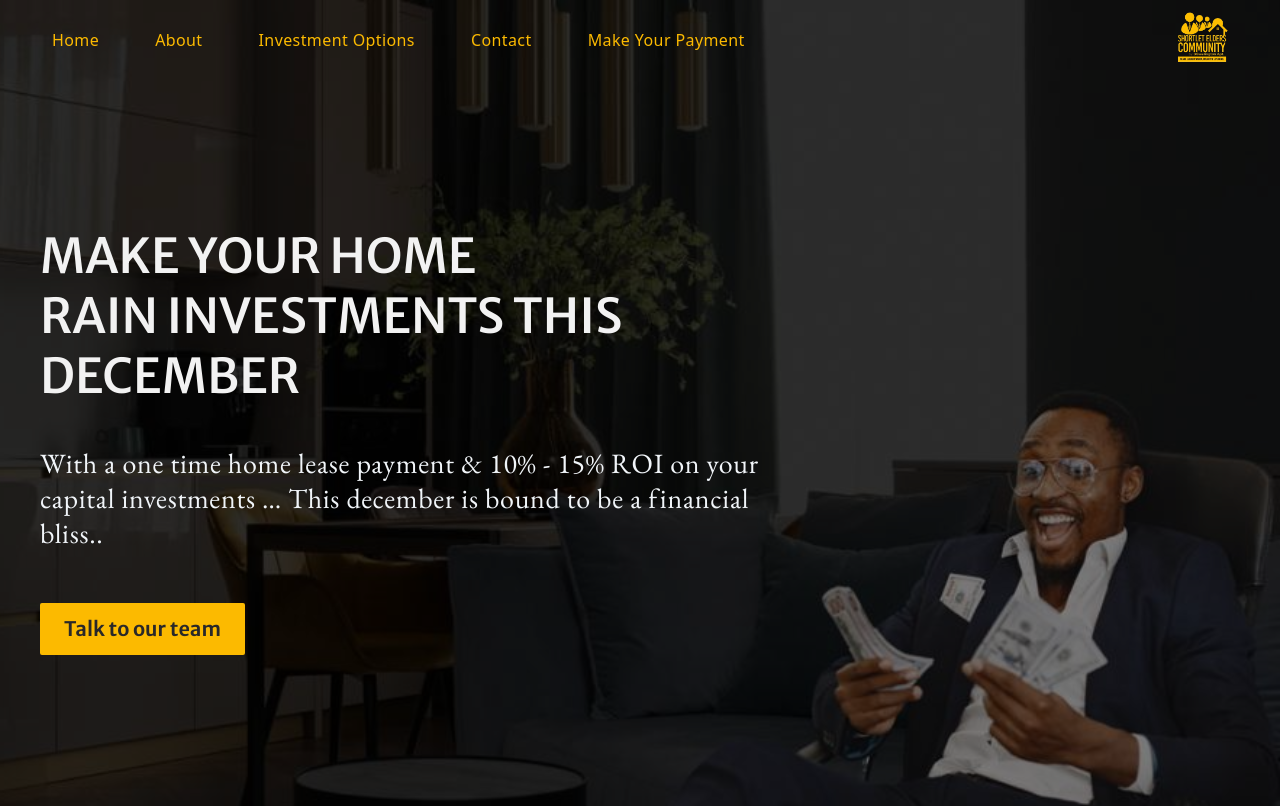
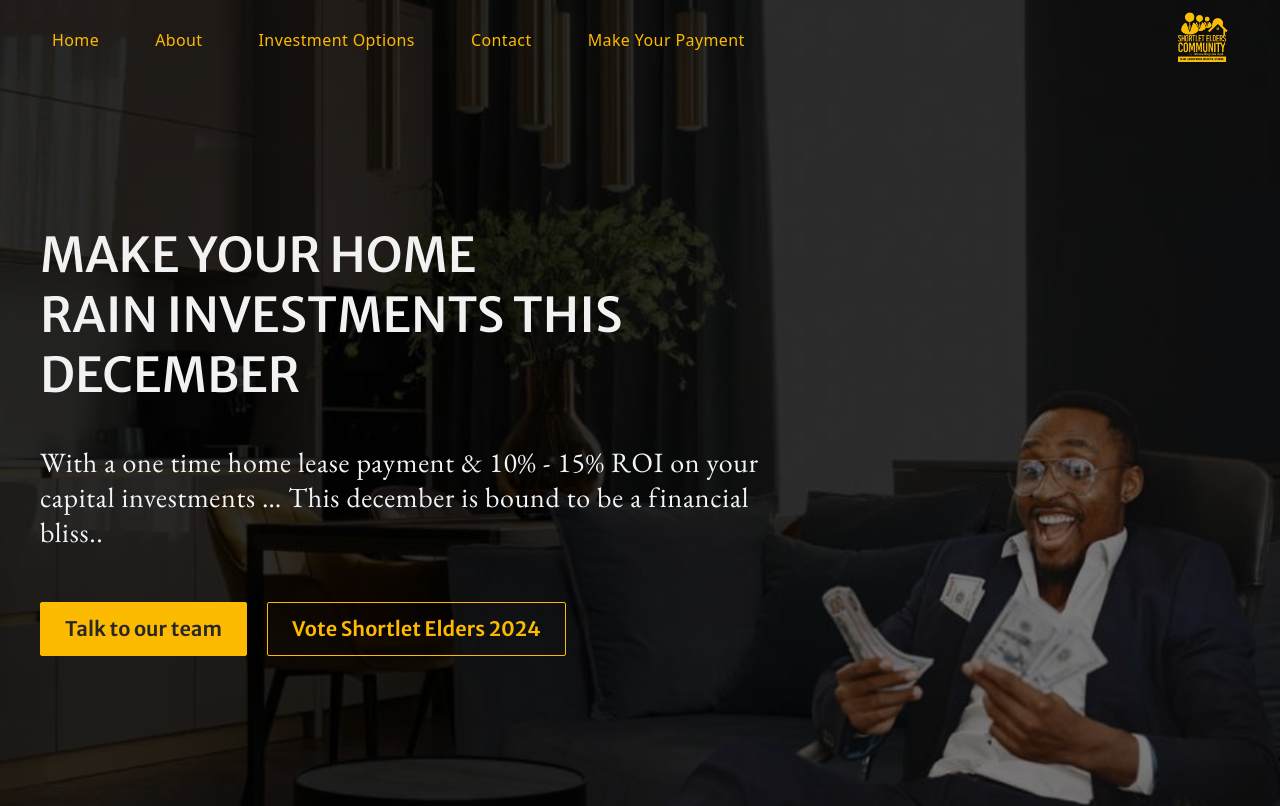
Before and after one commit to Mayor1234/real-shortlet-elders, a React (Vite) app: page /home in a window 1280 px wide. Shown: the top 806 px of the page. Built offline with nearby package versions, Linux system fonts and the light colour scheme.

Commit message:
added voter button in herobanner component

```diff
--- a/src/components/hero-banner/HeroBanner.tsx
+++ b/src/components/hero-banner/HeroBanner.tsx
@@ -4,6 +4,14 @@ const HeroBanner = () => {
   const handleRedirect = () => {
     window.open('https://wa.me/2347034578122', '_blank', 'noopener,noreferrer');
   };
+  const handleRedirectVote = () => {
+    window.open(
+      'https://linktr.ee/shortletelders',
+      '_blank',
+      'noopener,noreferrer'
+    );
+  };
+
   return (
     <div className="relative left-0 -mt-20 z-10 bg-[url('/hero_banner.jpeg')] h-[85vh]  w-screen  lg:h-[calc(100vh+80px)] bg-no-repeat bg-cover bg-right bg-blend-overlay bg-neutral-700 px-0">
       <div className="w-full container mx-auto">
@@ -18,12 +26,20 @@ const HeroBanner = () => {
               investments … This december is bound to be a financial bliss..
             </p>
           </AnimatedSection>
-          <button
-            className="overflow-hidden font-merriweather font-medium text-lg px-5 py-3 lg:px-6 text-darkLight bg-pry hover:bg-sec transition-all transform duration-500 ease-in-out hover:text-black rounded-sm self-center lg:text-xl lg:font-semibold lg:self-start"
-            onClick={handleRedirect}
-          >
-            Talk to our team
-          </button>
+          <div className="flex flex-col items-center justify-center lg:justify-start w-full gap-5 lg:flex-row">
+            <button
+              className="overflow-hidden font-merriweather font-medium text-lg px-5 py-3 lg:px-6 border border-pry text-darkLight bg-pry hover:bg-sec hover:border-sec transition-all transform duration-300 ease-in-out hover:text-black rounded-sm self-center lg:text-xl lg:font-semibold lg:self-start"
+              onClick={handleRedirect}
+            >
+              Talk to our team
+            </button>
+            <button
+              className="overflow-hidden font-merriweather font-medium text-lg px-5 py-3 lg:px-6 border border-pry text-pry bg-transparent hover:bg-sec hover:border-sec transition-all duration-300 ease-in-out hover:text-black rounded-sm self-center lg:text-xl lg:font-semibold lg:self-start"
+              onClick={handleRedirectVote}
+            >
+              Vote Shortlet Elders 2024
+            </button>
+          </div>
         </div>
       </div>
     </div>
```
